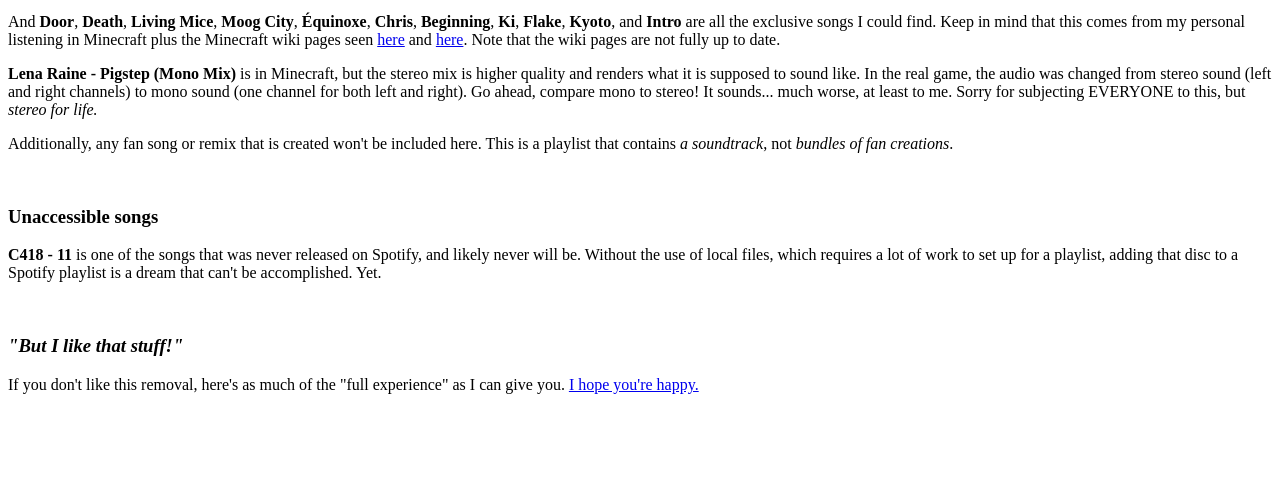
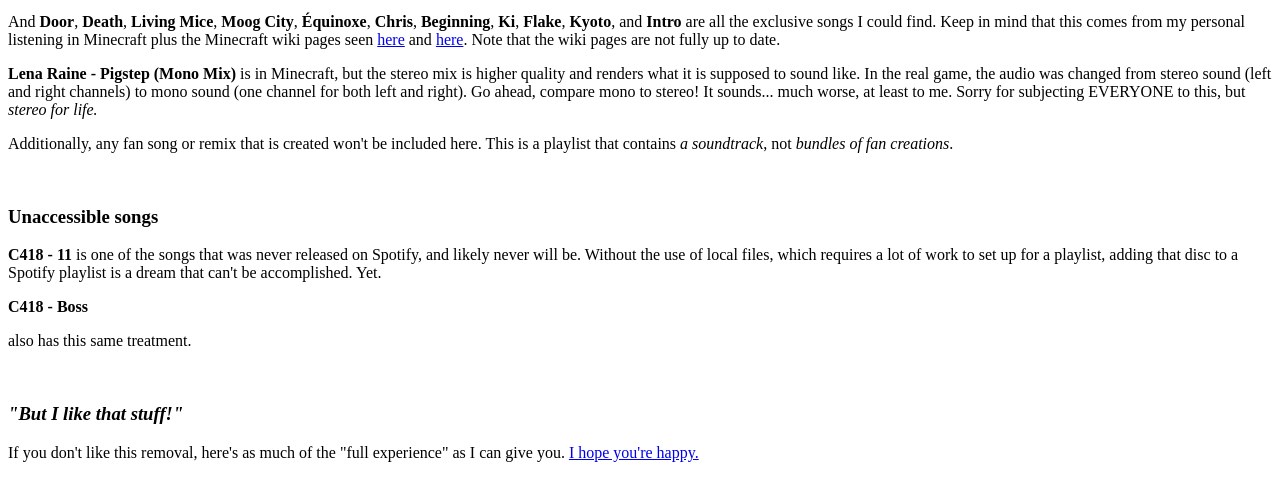
Before and after one commit to jbmagination/mcspotify, a plain HTML site: page index.html in a window 1280 px wide. Shown: the part 246-746 px from the top of the page. Drawn offline with Linux system fonts and the light colour scheme.

Commit message:
Update index.html

```diff
--- a/index.html
+++ b/index.html
@@ -11,6 +11,7 @@
 </br>
 <h3>Unaccessible songs</h3>
 <p><b>C418 - 11</b> is one of the songs that was never released on Spotify, and likely never will be. Without the use of local files, which requires a lot of work to set up for a playlist, adding that disc to a Spotify playlist is a dream that can't be accomplished. Yet.</p>
+<p><b>C418 - Boss</b></p> also has this same treatment.</p>
 </br>
 <h3><i>"But I like that stuff!"</i></h3>
 <p>If you don't like this removal, here's as much of the "full experience" as I can give you. <a href="https://open.spotify.com/playlist/3NAEmDSGyHtQEoCfh3cowt?si=5mpn23WJTcKX9xdWNtmVuQ">I hope you're happy.</a></p>
```
